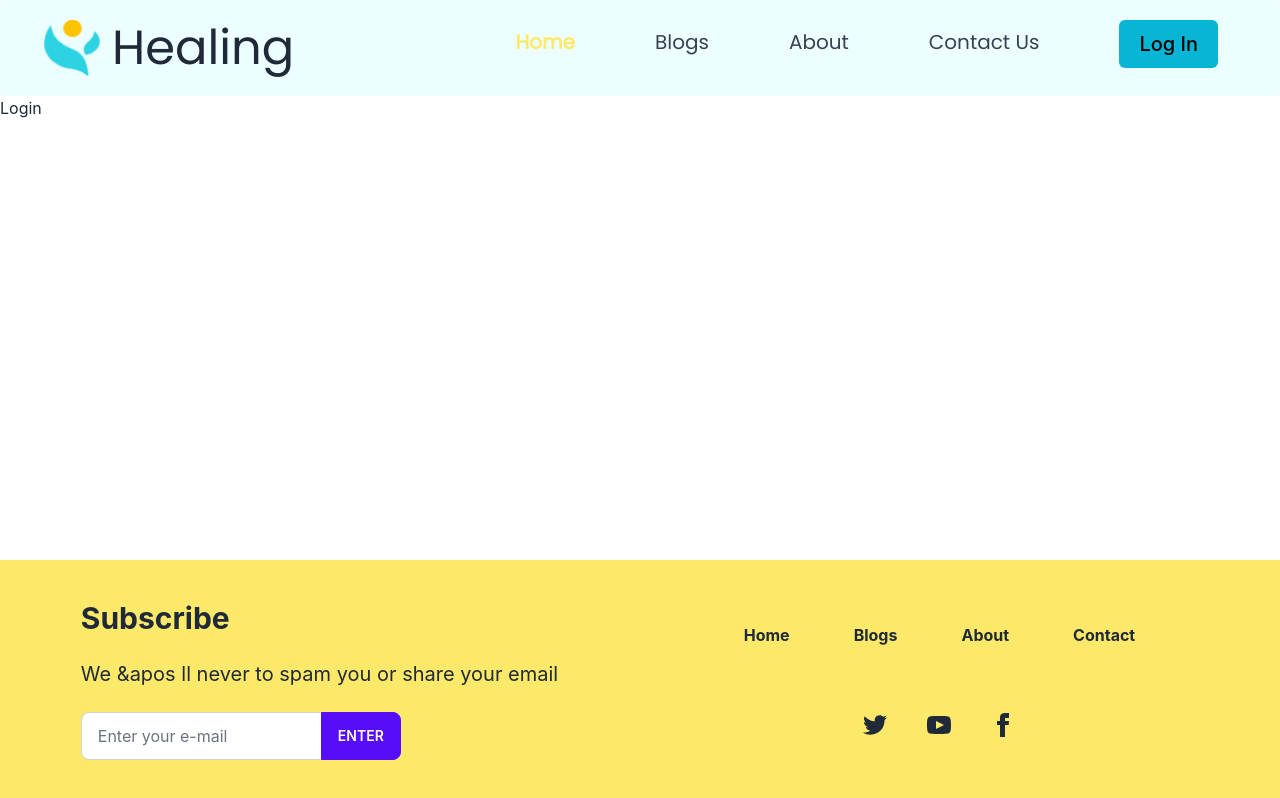
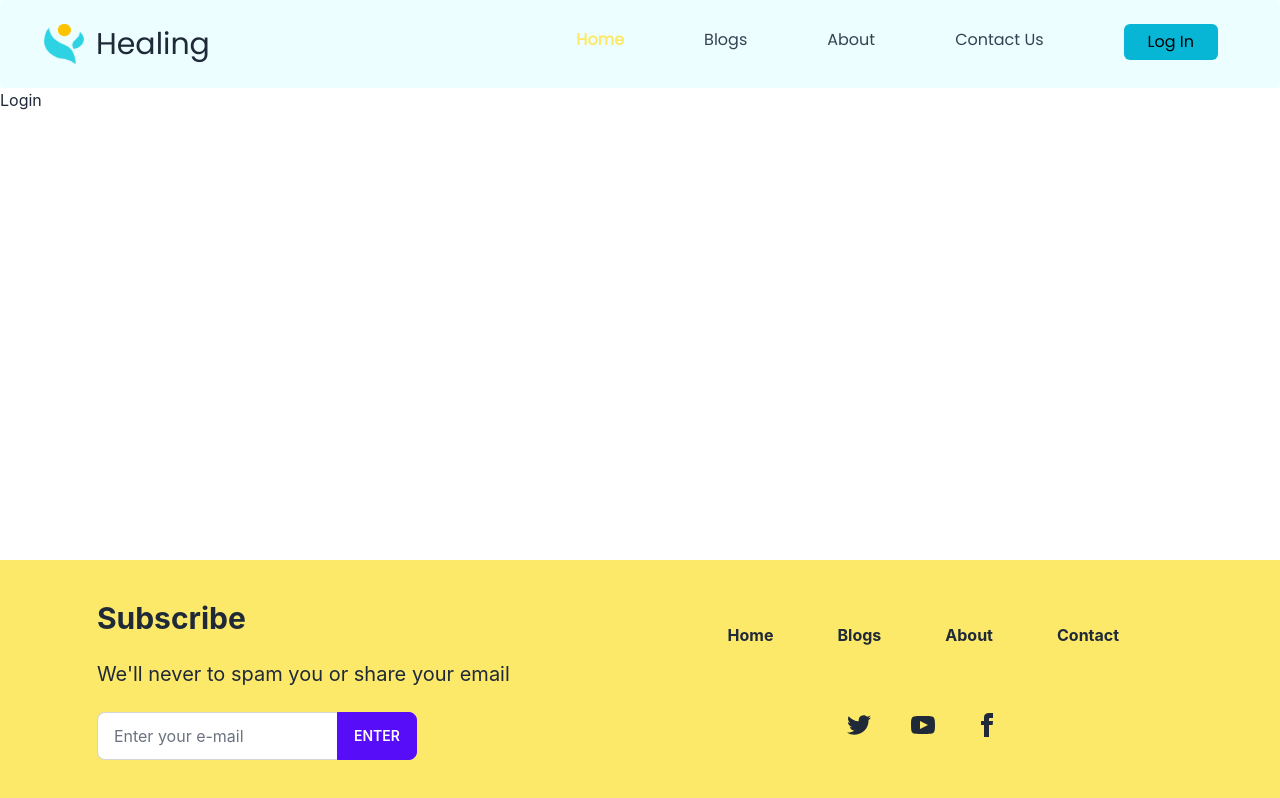
Before and after one commit to TherapyProject/iTherapy, a React (Create React App) app: page /login in a window 1280 px wide. Built offline with nearby package versions, Linux system fonts and the light colour scheme.

Commit message:
Fix Styling - navbar

```diff
--- a/src/components/Footer/Footer.js
+++ b/src/components/Footer/Footer.js
@@ -8,7 +8,7 @@ function Footer() {
         <br />
         <br />
         <span className="text-xl pt-6">
-          We &apos ll never to spam you or share your email
+          We&apos;ll never to spam you or share your email
         </span>
         <div className="form-control w-80">
           <div className="relative pt-6">
--- a/src/components/NavBar/Navbar.js
+++ b/src/components/NavBar/Navbar.js
@@ -9,10 +9,10 @@ function Navbar() {
                     <a href="/home" className="flex items-center pl-7">
                         <img
                             src={Logo}
-                            className="md:h-14 md:w-14 h-6 mr-3 sm:h-9"
+                            className="md:h-10 md:w-10 h-6 mr-3 sm:h-9"
                             alt="Logo"
                         />
-                        <span className=" font-['Poppins'] font-normal leading-10 text-5xl whitespace-nowrap dark:text-white">
+                        <span className=" font-['Poppins'] font-medium	leading-10 text-3xl whitespace-nowrap dark:text-white">
                             Healing
                         </span>
                     </a>
@@ -24,7 +24,7 @@ function Navbar() {
                             <li>
                                 <a
                                     href="/home"
-                                    className="font-['Poppins'] font-bold text-xl mt-2 block py-2 pl-3 pr-4 text-white bg-blue-700 rounded md:bg-transparent md:text-yellow-200 md:p-0 dark:text-white"
+                                    className="font-['Poppins'] font-bold text-base	 mt-2 block py-2 pl-3 pr-4 text-white bg-blue-700 rounded md:bg-transparent md:text-yellow-200 md:p-0 dark:text-white"
                                     aria-current="page"
                                 >
                                     Home
@@ -33,7 +33,7 @@ function Navbar() {
                             <li>
                                 <a
                                     href="/blogs"
-                                    className=" font-['Poppins'] font-normal text-xl mt-2 block py-2 pl-3 pr-4 text-gray-700 rounded hover:bg-yellow-200  md:hover:bg-transparent md:border-0 md:hover:text-yellow-200  md:p-0 dark:text-gray-400 md:dark:hover:text-white dark:hover:bg-gray-700 dark:hover:text-white md:dark:hover:bg-transparent"
+                                    className=" font-['Poppins'] font-medium text-base	 mt-2 block py-2 pl-3 pr-4 text-gray-700 rounded hover:bg-yellow-200  md:hover:bg-transparent md:border-0 md:hover:text-yellow-200  md:p-0 dark:text-gray-400 md:dark:hover:text-white dark:hover:bg-gray-700 dark:hover:text-white md:dark:hover:bg-transparent"
                                 >
                                     Blogs
                                 </a>
@@ -41,7 +41,7 @@ function Navbar() {
                             <li>
                                 <a
                                     href="/about"
-                                    className="font-['Poppins'] font-normal mt-2 text-xl block py-2 pl-3 pr-4 text-gray-700 rounded hover:bg-yellow-200  md:hover:bg-transparent md:border-0 md:hover:text-yellow-200 md:p-0 dark:text-gray-400 md:dark:hover:text-white dark:hover:bg-gray-700 dark:hover:text-white md:dark:hover:bg-transparent"
+                                    className="font-['Poppins'] font-medium mt-2 text-base	 block py-2 pl-3 pr-4 text-gray-700 rounded hover:bg-yellow-200  md:hover:bg-transparent md:border-0 md:hover:text-yellow-200 md:p-0 dark:text-gray-400 md:dark:hover:text-white dark:hover:bg-gray-700 dark:hover:text-white md:dark:hover:bg-transparent"
                                 >
                                     About
                                 </a>
@@ -49,7 +49,7 @@ function Navbar() {
                             <li>
                                 <a
                                     href="/contact"
-                                    className="font-['Poppins'] font-normal text-xl mt-2 block py-2 pl-3 pr-4 text-gray-700 rounded hover:bg-yellow-200  md:hover:bg-transparent md:border-0 md:hover:text-yellow-200 md:p-0 dark:text-gray-400 md:dark:hover:text-white dark:hover:bg-gray-700 dark:hover:text-white md:dark:hover:bg-transparent"
+                                    className="font-['Poppins'] font-medium text-base	 mt-2 block py-2 pl-3 pr-4 text-gray-700 rounded hover:bg-yellow-200  md:hover:bg-transparent md:border-0 md:hover:text-yellow-200 md:p-0 dark:text-gray-400 md:dark:hover:text-white dark:hover:bg-gray-700 dark:hover:text-white md:dark:hover:bg-transparent"
                                 >
                                     Contact Us
                                 </a>
@@ -58,7 +58,7 @@ function Navbar() {
 
                                 <button
                                     type="button"
-                                    className=" font-['Poppins']font-normal text-xl  text-black bg-cyan-500 hover:bg-cyan-700 focus:ring-blue-300 font-medium rounded-md text-sm px-5 py-2.5 mr-2 mb-2 dark:bg-blue-600 dark:hover:bg-blue-700 focus:outline-none dark:focus:ring-blue-800"
+                                    className=" font-['Poppins'] font-medium text-base text-black bg-cyan-500 hover:bg-cyan-700 focus:ring-blue-300  rounded-md px-6 py-1.5 mt-1 mr-2 mb-2 dark:bg-blue-600 dark:hover:bg-blue-700 focus:outline-none dark:focus:ring-blue-800"
                                 >
                                     Log In
                                 </button>
```
